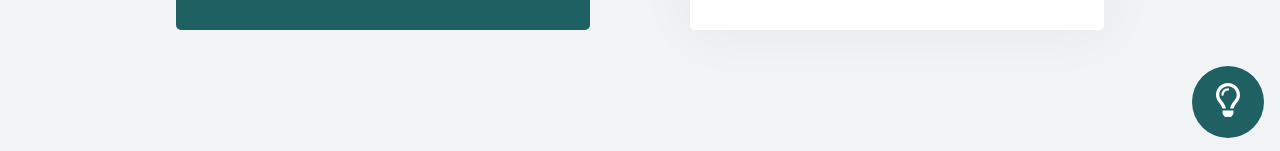
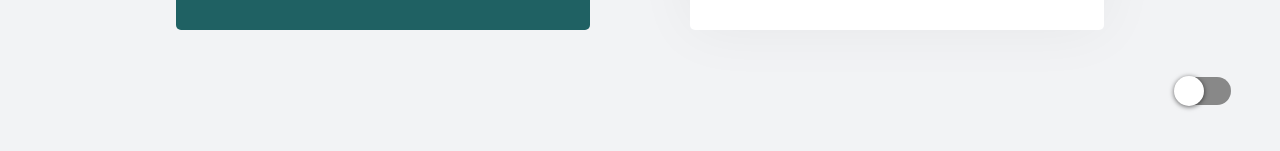
Before and after one commit to viniciusoliveiras/NLW-4, a Next.js app: page /home in a window 1280 px wide. Shown: the part 646-797 px from the top of the page. Built offline with nearby package versions, Linux system fonts and the light colour scheme.

Commit message:
Dark mode switch updated

```diff
--- a/package.json
+++ b/package.json
@@ -14,6 +14,7 @@
     "react": "17.0.1",
     "react-dom": "17.0.1",
     "react-loader-spinner": "^4.0.0",
+    "react-switch": "^6.0.0",
     "react-toastify": "^7.0.4"
   },
   "devDependencies": {
--- a/src/components/DarkModeToggler.tsx
+++ b/src/components/DarkModeToggler.tsx
@@ -1,5 +1,6 @@
 import { useState, useEffect, useContext } from 'react';
 import Cookies from 'js-cookie';
+import Switch from 'react-switch';
 
 import styles from '../styles/components/DarkModeToggler.module.css';
 import { ChallengesContext } from '../contexts/ChallengesContext';
@@ -64,22 +65,20 @@ export function DarkModeToggler() {
   }
 
   return (
-    <div onClick={toggleTheme} className={styles.decorationSlash}>
-      <div>
-        {isChecked ? (
-          <img
-            src='/icons/moon-regular.svg'
-            className={styles.moon}
-            alt='Moon'
-          />
-        ) : (
-          <img
-            src='/icons/lightbulb-regular.svg'
-            className={styles.lightBall}
-            alt='Light Ball'
-          />
-        )}
-      </div>
+    <div className={styles.decorationSlash}>
+      <Switch
+        onChange={toggleTheme}
+        checked={isChecked}
+        onColor='#D69524'
+        onHandleColor='#ffad1f'
+        handleDiameter={30}
+        uncheckedIcon={false}
+        checkedIcon={false}
+        boxShadow='0px 1px 5px rgba(0, 0, 0, 0.6)'
+        activeBoxShadow='0px 0px 1px 10px rgba(0, 0, 0, 0.2)'
+        className='react-switch'
+        id='material-switch'
+      />
     </div>
   );
 }
--- a/src/styles/components/DarkModeToggler.module.css
+++ b/src/styles/components/DarkModeToggler.module.css
@@ -1,34 +1,9 @@
 .decorationSlash {
-  width: 4.5rem;
-  height: 4.5rem;
+  position: absolute;
+  bottom: 3rem;
+  right: 3rem;
 
-  border-radius: 4.5rem;
-
-  position: absolute;
-  bottom: 1rem;
-  right: 1rem;
-
-  background: var(--blue);
   display: flex;
   align-items: center;
   justify-content: center;
 }
-
-.decorationSlash:hover {
-  transform: scale(1.2);
-  cursor: pointer;
-  background: var(--blue-dark);
-}
-
-.decorationSlash:hover img {
-  transform: scale(1.2);
-  animation: icon-move 1000ms ease;
-}
-
-.decorationSlash img.moon {
-  width: 2rem;
-}
-
-.decorationSlash img.lightBall {
-  width: 1.5rem;
-}
```
Also changed, not shown: 1 other file (tests, documents, lock files or other folders).
